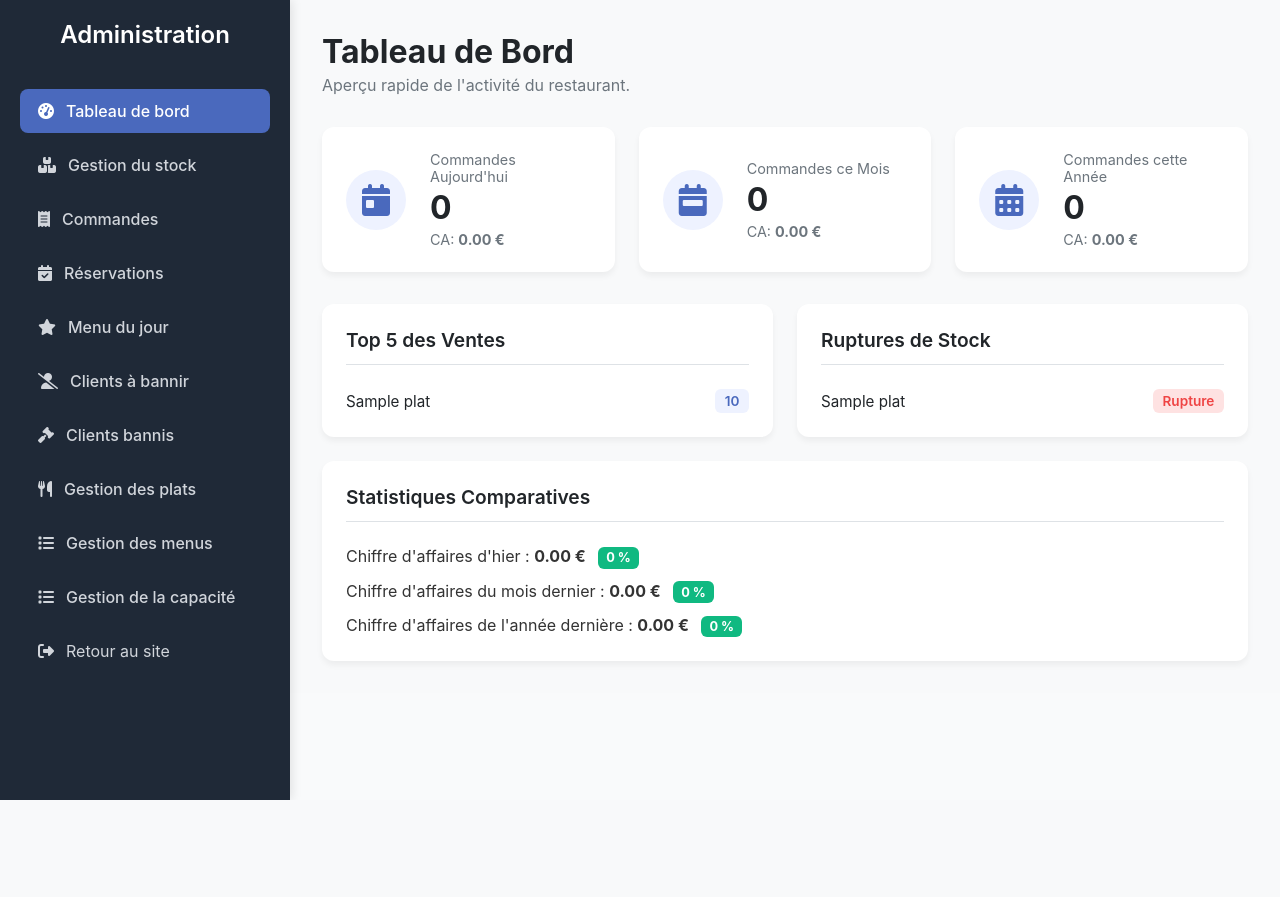
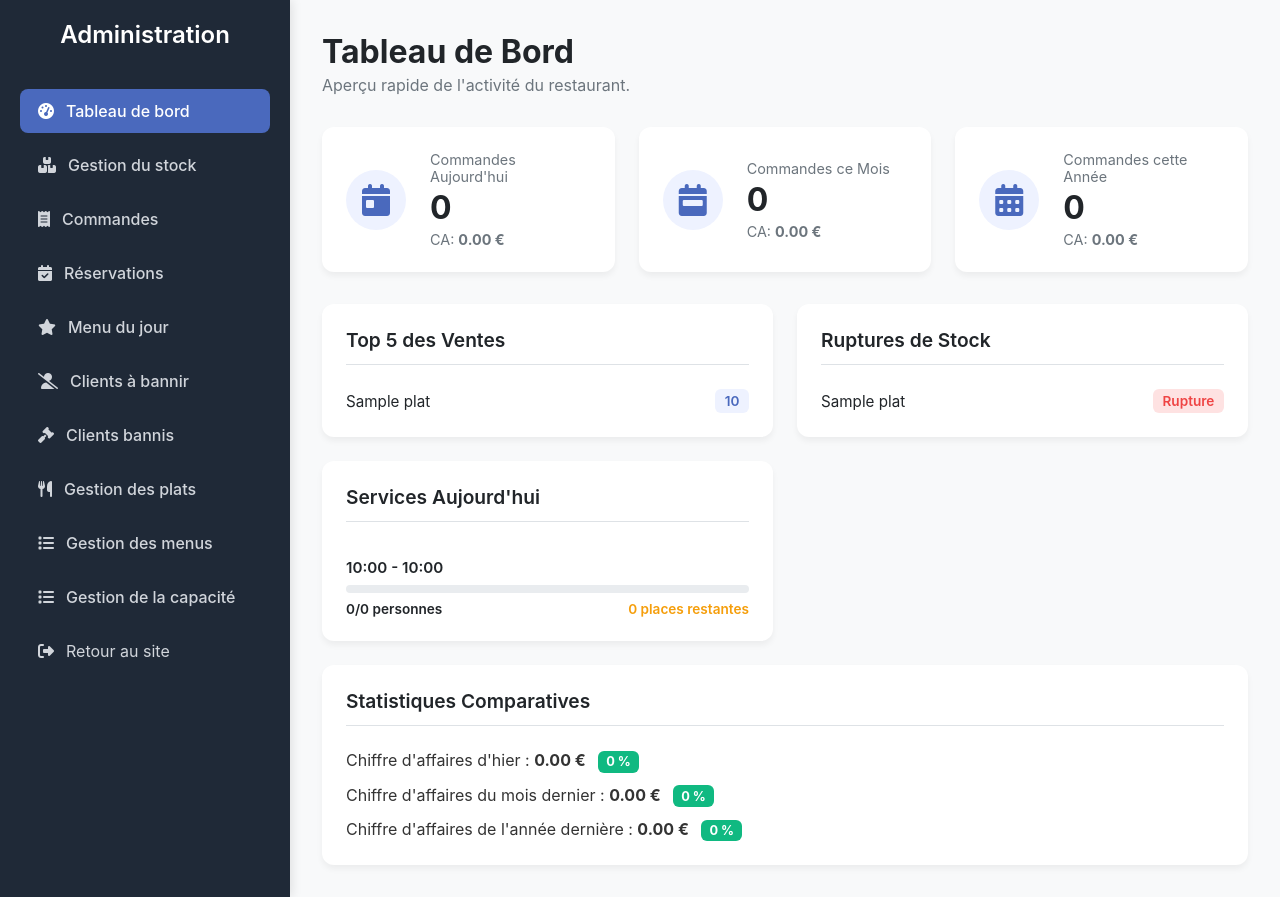
Before and after one commit to nathan2612/Projet_FI_Groupe_17, a Flask app: page /admin-index/ in a window 1280 px wide. Before the commit the page ends 800 px from the top, so only its background shows below. Run offline with Flask 3, Linux system fonts and the light colour scheme; a user stored in the database is signed in; tables that the repository leaves empty hold one stand-in row (values such as "Sample post"); parts of the project's set-up code (start-up, migrations or seed data) failed here and were passed over.

Commit message:
derniere ajout demande sur le dash board voir les service

```diff
--- a/monApp/static/css/admin/admin.css
+++ b/monApp/static/css/admin/admin.css
@@ -388,3 +388,85 @@
         grid-template-columns: 1fr;
     }
 }
+
+.liste-services {
+    list-style: none;
+    padding: 0;
+    margin: 0;
+}
+
+.service {
+    padding: 0.75rem 0;
+    border-bottom: 1px solid var(--dashboard-border-color);
+}
+
+.service:last-child {
+    border-bottom: none;
+    padding-bottom: 0;
+}
+
+.entete-service {
+    display: flex;
+    justify-content: space-between;
+    align-items: center;
+    margin-bottom: 0.5rem;
+}
+
+.horaire {
+    font-weight: 600;
+    color: var(--dashboard-text-primary);
+    font-size: 0.95rem;
+}
+
+.capacite {
+    margin-top: 0.5rem;
+}
+
+.barre {
+    width: 100%;
+    height: 8px;
+    background-color: #e9ecef;
+    border-radius: 10px;
+    overflow: hidden;
+    margin-bottom: 0.5rem;
+}
+
+.remplissage {
+    height: 100%;
+    background: linear-gradient(90deg, #10b981 0%, #34d399 50%, #fbbf24 75%, #f87171 100%);
+    background-size: 100% 100%;
+    background-position: left center;
+    border-radius: 10px;
+    transition: width 0.3s ease;
+}
+
+.remplissage[data-percentage="0"] {
+    background: #10b981;
+}
+
+.remplissage[data-percentage="100"] {
+    background: #f87171;
+}
+
+.info {
+    display: flex;
+    justify-content: space-between;
+    align-items: center;
+    font-size: 0.85rem;
+    color: var(--dashboard-text-secondary);
+}
+
+.info .reserve {
+    font-weight: 600;
+    color: var(--dashboard-text-primary);
+}
+
+.info .restant {
+    color: var(--dashboard-green-positive);
+    font-weight: 500;
+}
+
+.info .restant.alerte {
+    color: #f59e0b;
+    font-weight: 600;
+}
--- a/monApp/templates/admin/admin_index.html
+++ b/monApp/templates/admin/admin_index.html
@@ -67,6 +67,33 @@
             </ul>
         </div>
 
+        <div class="dashboard-card">
+            <h2 class="card-title">Services Aujourd'hui</h2>
+            <ul class="liste-services">
+                {% for info in services_info %}
+                    <li class="service">
+                        <div class="entete-service">
+                            <span class="horaire">{{ info.service.heure_debut.strftime('%H:%M') }} - {{ info.service.heure_fin.strftime('%H:%M') }}</span>
+                        </div>
+                        <div class="capacite">
+                            <div class="barre">
+                                <div class="remplissage" style="width: {{ info.pourcentage_remplissage }}%;"
+                                     data-percentage="{{ info.pourcentage_remplissage }}"></div>
+                            </div>
+                            <div class="info">
+                                <span class="reserve">{{ info.total_reserve }}/{{ info.capacite_max }} personnes</span>
+                                <span class="restant {% if info.places_restantes <= 5 %}alerte{% endif %}">
+                                    {{ info.places_restantes }} places restantes
+                                </span>
+                            </div>
+                        </div>
+                    </li>
+                {% else %}
+                    <li class="empty-state">Aucun service actif aujourd'hui.</li>
+                {% endfor %}
+            </ul>
+        </div>
+
         <div class="dashboard-card full-width">
             <h2 class="card-title">Statistiques Comparatives</h2>
             <ul class="comparison-list">
--- a/monApp/views.py
+++ b/monApp/views.py
@@ -1022,6 +1022,29 @@ def admin_index():
 
     print(tout_plats_rupture)
 
+    capacite_max_entry = db.session.query(SALLE).filter_by(cle='capacite').first()
+    capacite_max = capacite_max_entry.valeur if capacite_max_entry else 0
+
+    services = db.session.query(SERVICE).filter_by(actif=True).order_by(SERVICE.heure_debut).all()
+
+    services_info = []
+    for service in services:
+        total_reserve = db.session.query(func.sum(RESERVATION.nb_personne)).filter(
+            RESERVATION.id_service == service.id_service,
+            RESERVATION.date_reservation == today
+        ).scalar() or 0
+
+        places_restantes = capacite_max - total_reserve
+        pourcentage_remplissage = int((total_reserve / capacite_max * 100)) if capacite_max > 0 else 0
+
+        services_info.append({
+            'service': service,
+            'total_reserve': total_reserve,
+            'places_restantes': places_restantes,
+            'capacite_max': capacite_max,
+            'pourcentage_remplissage': pourcentage_remplissage
+        })
+
     return render_template(
         "admin/admin_index.html",
         top_5_ventes=top_5_ventes,
@@ -1037,7 +1060,8 @@ def admin_index():
         ca_auj=ca_auj,
         ca_mois=ca_mois,
         ca_annee=ca_annee,
-        tout_plats_rupture=tout_plats_rupture
+        tout_plats_rupture=tout_plats_rupture,
+        services_info=services_info
     )
 
 
```
